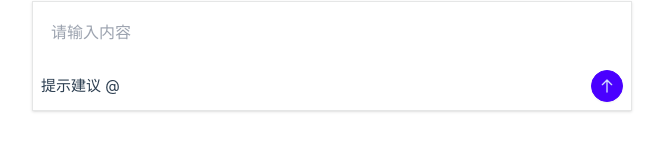
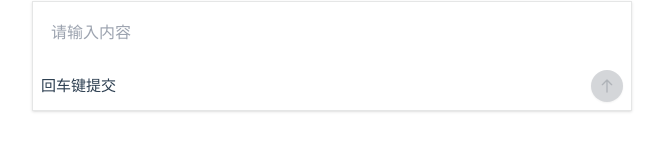
Before and after one commit to AppChainAI/frontend-vui, a Vue app: page / in a window 1280 px wide. Shown: the part 364-514 px from the top of the page, without its empty margins (8-671 px from the left). Built offline with nearby package versions, Linux system fonts and the light colour scheme; the HTML template or start-up script is replaced by a standard one.

Commit message:
增加了按钮状态的判断和清除内容的按钮

```diff
--- a/src/components/MentionInput.vue
+++ b/src/components/MentionInput.vue
@@ -14,12 +14,20 @@
     <div class="flex items-center justify-between">
       <!-- 扩展工具栏 -->
       <slot></slot>
-      <!-- 提交按钮 -->
-      <button class="btn btn-circle btn-primary btn-sm" @click="handleSubmit">
-        <svg xmlns="http://www.w3.org/2000/svg" class="h-4 w-4" fill="none" viewBox="0 0 24 24" stroke="currentColor">
-          <path stroke-linecap="round" stroke-linejoin="round" stroke-width="2" d="M5 10l7-7m0 0l7 7m-7-7v18" />
-        </svg>
-      </button>
+      <div class="flex items-center gap-2">
+        <!-- 清除内容按钮 -->
+        <button v-if="modelValue" class="btn btn-circle btn-sm" @click="handleClear">
+          <svg xmlns="http://www.w3.org/2000/svg" class="h-4 w-4" fill="none" viewBox="0 0 24 24" stroke="currentColor">
+            <path stroke-linecap="round" stroke-linejoin="round" stroke-width="2" d="M6 18L18 6M6 6l12 12" />
+          </svg>
+        </button>
+        <!-- 提交按钮 -->
+        <button class="btn btn-circle btn-primary btn-sm" :disabled="!modelValue?.trim()" @click="handleSubmit">
+          <svg xmlns="http://www.w3.org/2000/svg" class="h-4 w-4" fill="none" viewBox="0 0 24 24" stroke="currentColor">
+            <path stroke-linecap="round" stroke-linejoin="round" stroke-width="2" d="M5 10l7-7m0 0l7 7m-7-7v18" />
+          </svg>
+        </button>
+      </div>
     </div>
   </div>
 </template>
@@ -253,6 +261,13 @@ function handleSubmit(): void {
   emit('submit')
 }
 
+// 清除内容事件
+function handleClear(): void {
+  if (!textareaRef.value) return
+  textareaRef.value.value = ''
+  emit('update:modelValue', '')
+}
+
 // 暴露 focus 方法
 defineExpose({
   focus
--- a/src/views/HomeView.vue
+++ b/src/views/HomeView.vue
@@ -36,7 +36,7 @@ function handleSubmit(): void {
       <div class="w-[600px]">
         <MentionInput v-model="inputValue" :suggestions="options" placeholder="请输入内容" @submit="handleSubmit">
           <div>
-            提示建议 @
+            回车键提交
           </div>
         </MentionInput>
       </div>
```
